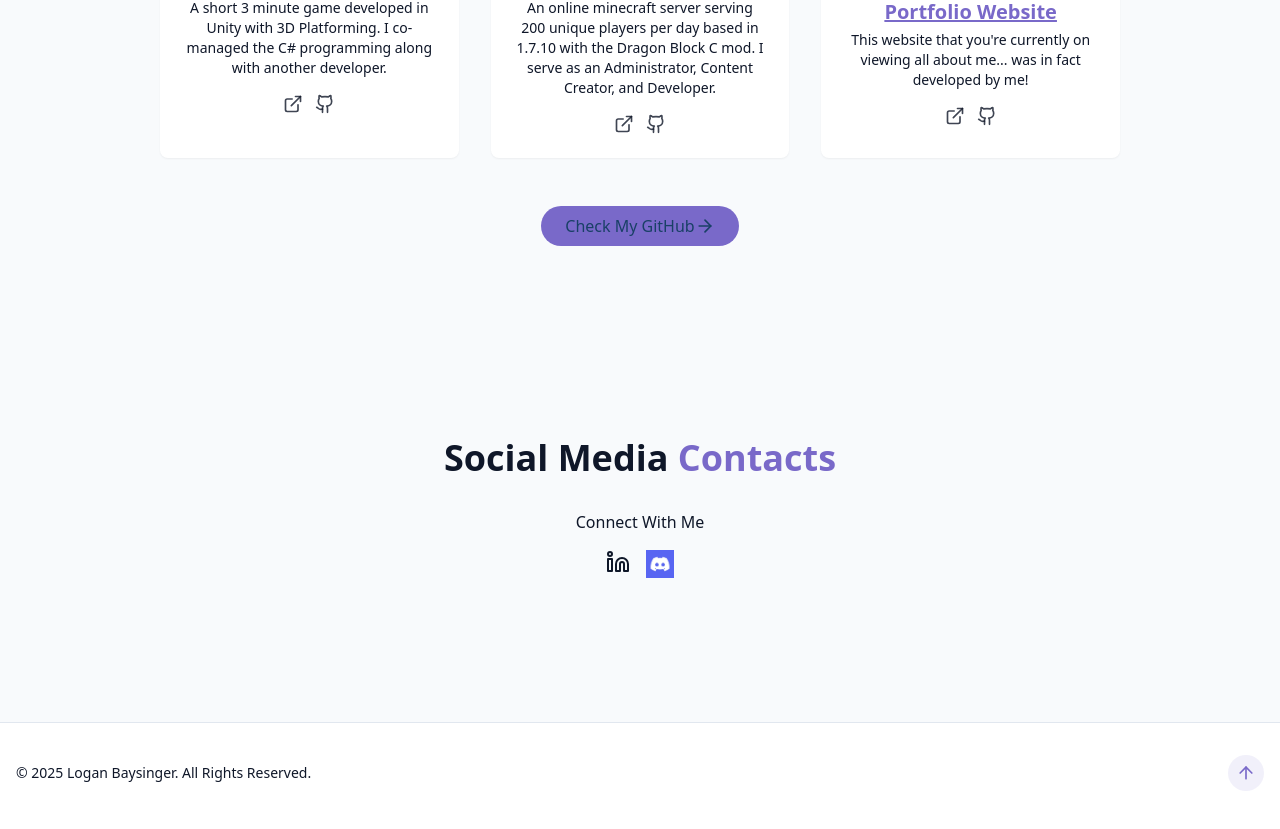
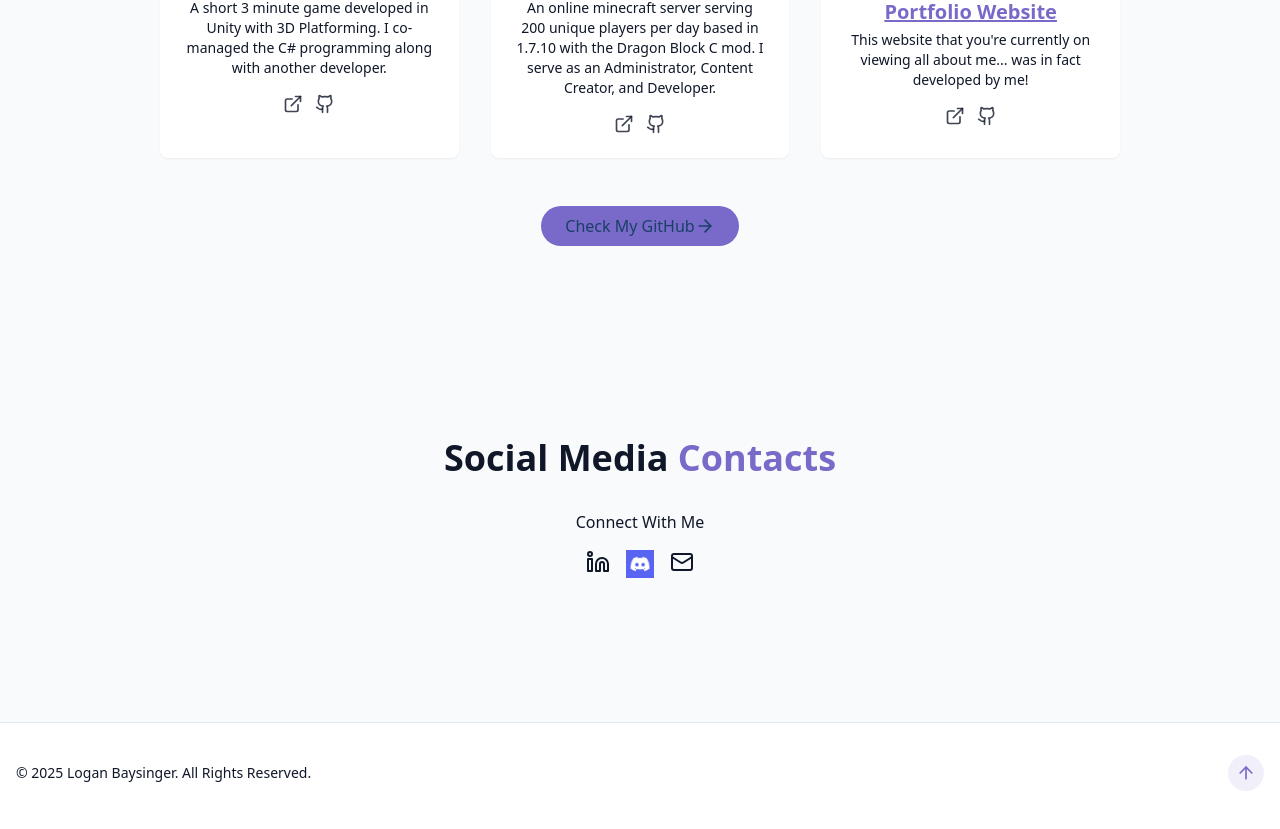
Before and after one commit to RangerHalt2/Personal-Portfolio-Website, a React (Vite) app: page / in a window 1280 px wide. Shown: the part 3348-4177 px from the top of the page. Built offline with nearby package versions, Linux system fonts and the light colour scheme.

Commit message:
adding an email contact method

```diff
--- a/src/components/SimpleContact.jsx
+++ b/src/components/SimpleContact.jsx
@@ -1,4 +1,4 @@
-import { Linkedin } from "lucide-react";
+import { Linkedin, Mail } from "lucide-react";
 
 export const SimpleContactSection = () => {
   return (
@@ -27,6 +27,9 @@ export const SimpleContactSection = () => {
               className="w-7 h-7"
             />
           </a>
+          <a href="mailto:loganbaysinger@gmail.com">
+            <Mail />
+          </a>
         </div>
       </div>
     </section>
```
Also changed, not shown: 1 other file (tests, documents, lock files or other folders).
